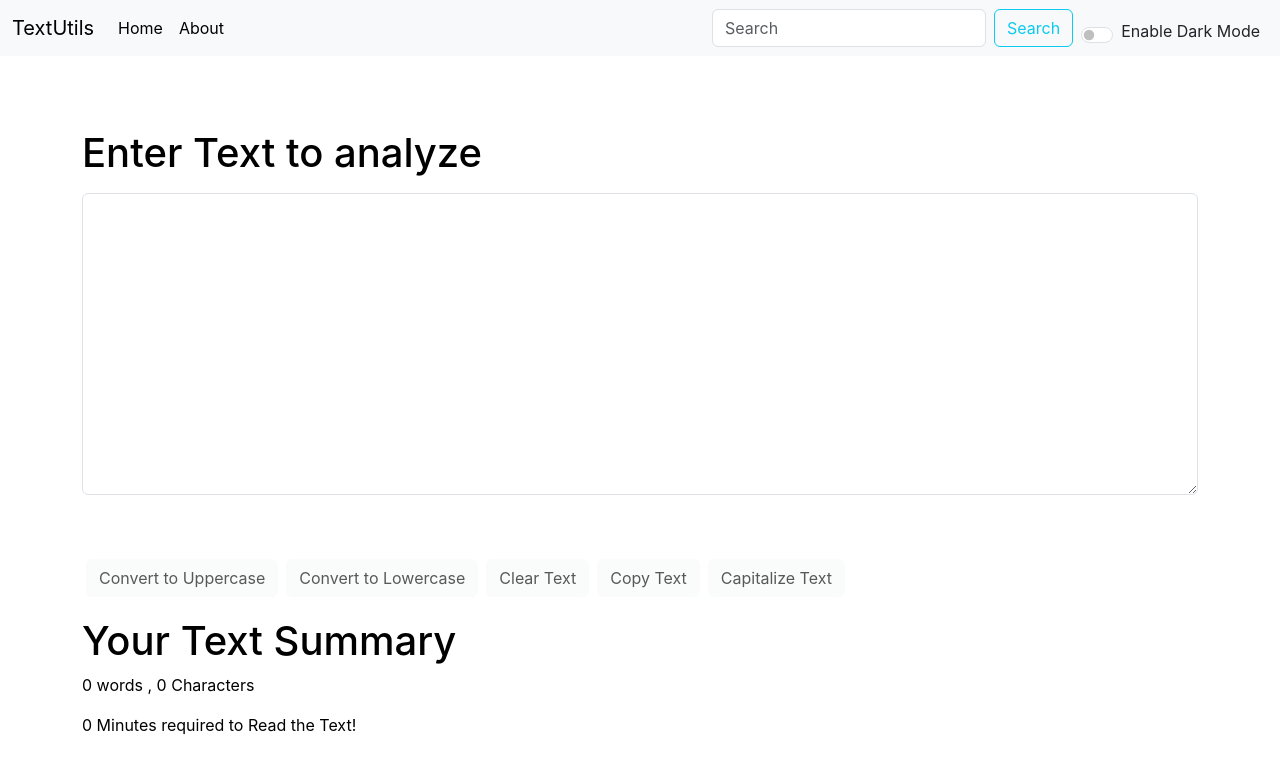
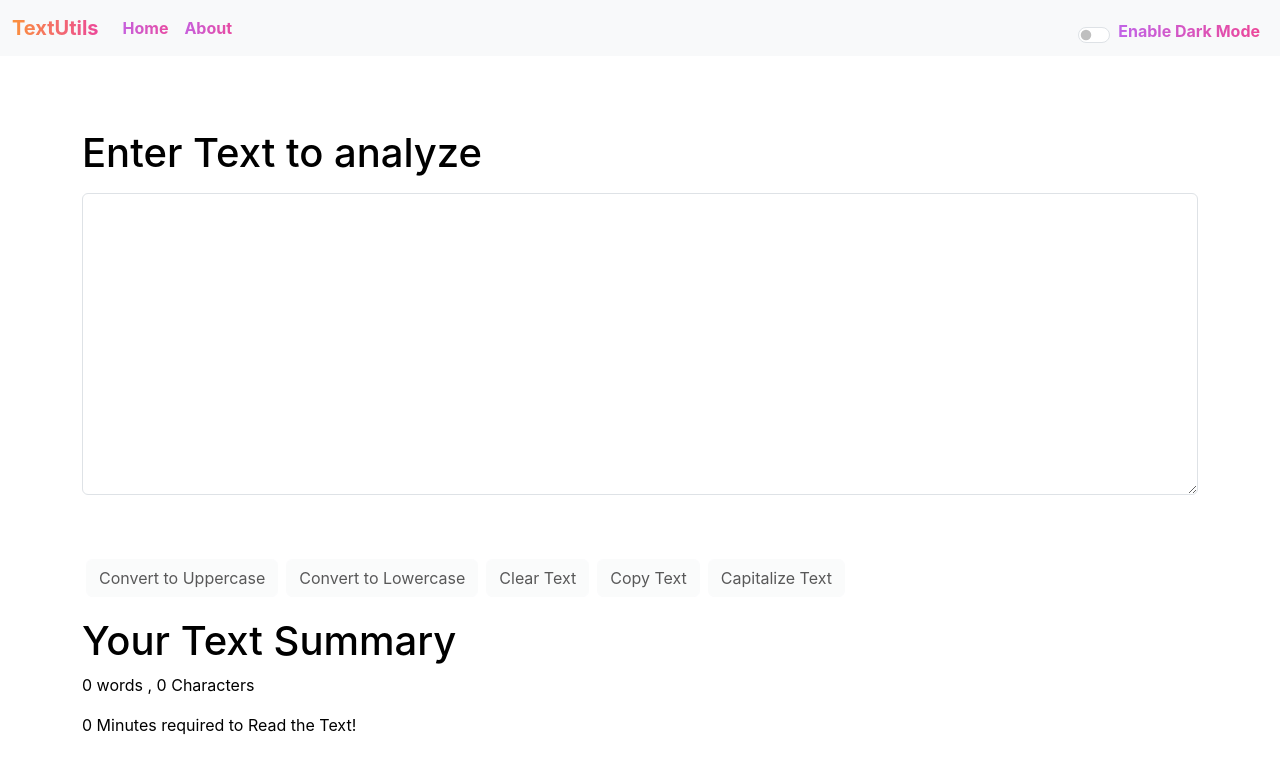
Before and after one commit to PretishaSahoo/TextUtils, a React (Create React App) app: page / in a window 1280 px wide. Shown: the top 772 px of the page. Built offline with nearby package versions, Linux system fonts and the light colour scheme.

Commit message:
Update Navbar.js

```diff
--- a/src/components/Navbar.js
+++ b/src/components/Navbar.js
@@ -7,26 +7,22 @@ export default function Navbar(props) {
     <>
   <nav className={`navbar navbar-expand-lg  navbar-${props.mode} bg-${props.mode} `} >
   <div className="container-fluid" >
-    <Link className="navbar-brand" to="/">{props.title}</Link>
+    <Link className="navbar-brand primary-color" to="/">{props.title}</Link>
     <button className="navbar-toggler" type="button" data-bs-toggle="collapse" data-bs-target="#navbarSupportedContent" aria-controls="navbarSupportedContent" aria-expanded="false" aria-label="Toggle navigation">
       <span className="navbar-toggler-icon"></span>
     </button>
     <div className="collapse navbar-collapse" id="navbarSupportedContent">
       <ul className="navbar-nav me-auto mb-2 mb-lg-0">
         <li className="nav-item">
-          <Link className="nav-link active" aria-current="page" to="/">Home</Link>
+          <Link className="nav-link active secondary-color" aria-current="page" to="/">Home</Link>
         </li>
         <li className="nav-item">
-          <Link className="nav-link active" to="/about">About</Link>
+          <Link className="nav-link active secondary-color" to="/about">About</Link>
         </li>
       </ul>
-      <form className="d-flex" role="search">
-        <input className="form-control me-2" type="search" placeholder="Search" aria-label="Search"/>
-        <button className="btn btn-outline-info" type="submit">Search</button>
-      </form>
       <div className="form-check form-switch mx-2">
       <input className="form-check-input mt-3" type="checkbox" role="switch" id="flexSwitchCheckDefault" onClick={props.toggleMode}/>
-      <label className={`form-check-label mt-2 text-${props.mode==='light'? 'dark' :'light' }`} htmlFor="flexSwitchCheckDefault">Enable Dark Mode</label>
+      <label className={`form-check-label mt-2 secondary-color`} htmlFor="flexSwitchCheckDefault">Enable Dark Mode</label>
 </div>
 
     </div>
```
